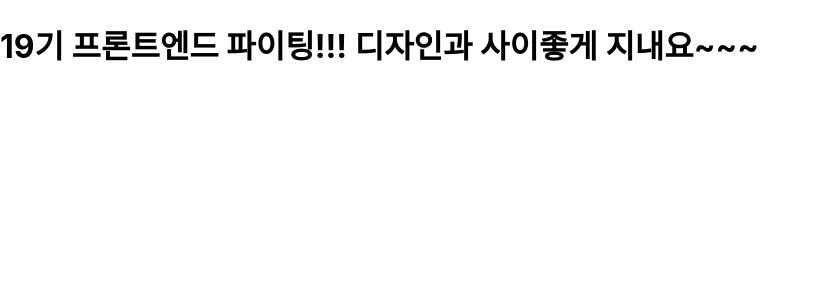
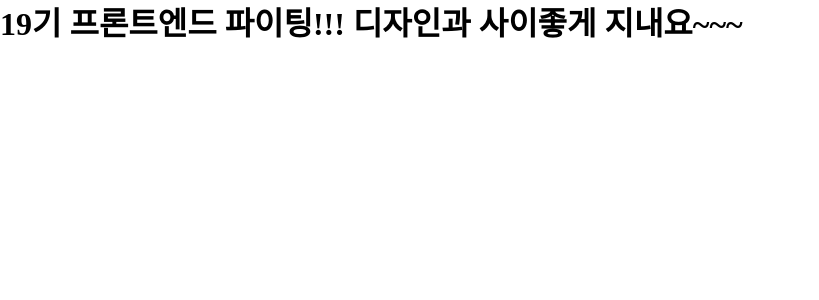
Before and after one commit to CEOS-Developers/react-messenger-19th, a React (Create React App) app: page / in a window 1280 px wide. Shown: the top 300 px of the page, without its empty margins (0-819 px from the left). Built offline with nearby package versions, Linux system fonts and the light colour scheme.

Commit message:
style: globalStyle 및 theme 설정

```diff
--- a/src/index.tsx
+++ b/src/index.tsx
@@ -2,12 +2,18 @@ import React from 'react';
 import ReactDOM from 'react-dom/client';
 import './index.css';
 import App from './App';
+import GlobalStyle from "./styles/GlobalStyle";
+import { ThemeProvider } from "styled-components";
+import theme from "./styles/theme";
 
 const root = ReactDOM.createRoot(
 	document.getElementById('root') as HTMLElement
 );
 root.render(
 	<React.StrictMode>
-		<App />
+		<ThemeProvider theme={theme}>
+      <GlobalStyle />
+      <App />
+    </ThemeProvider>
 	</React.StrictMode>
 );
--- /dev/null
+++ b/src/styles/GlobalStyle.ts
@@ -0,0 +1,46 @@
+import { createGlobalStyle } from 'styled-components';
+
+const GlobalStyle = createGlobalStyle`
+	*,
+  *::before,
+  *::after {
+    box-sizing: border-box;
+    font-family: 'Pretendard-Regular';
+  }
+  * {
+    margin: 0;
+    padding: 0;
+  }
+  body {
+    line-height: 1.5;
+    -webkit-font-smoothing: antialiased;
+  }
+  img,
+  picture,
+  video,
+  canvas,
+  svg {
+    display: block;
+    max-width: 100%;
+  }
+  input,
+  button,
+  textarea,
+  select {
+    font: inherit;
+  }
+  p,
+  h1,
+  h2,
+  h3,
+  h4,
+  h5,
+  h6 {
+    overflow-wrap: break-word;
+  }
+  .scroll-box::-webkit-scrollbar {
+    display: none;
+  }
+`;
+
+export default GlobalStyle;
--- /dev/null
+++ b/src/styles/theme.ts
@@ -0,0 +1,88 @@
+const colors = {
+  black: '#121212',
+  white: '#FFFFFF',
+  orange: '#FF6128',
+  yellow: '#FEE500',
+  blue: '#ABC1D1',
+  gray_1: '#5C666E',
+  gray_2: '#828282',
+  gray_3: '#A7ACAF',
+  gray_4: '#E0E0E0',
+  gray_5: '#F5F5F5',
+  gray_6: '#F9F9FA',
+};
+
+const textStyles = {
+  title: {
+    font_size: '22px',
+    line_height: '32px',
+    font_weight: '600',
+  },
+  subTitle: {
+    font_size: '18px',
+    line_height: '28px',
+    font_weight: '600',
+  },
+  body1_1: {
+    font_size: '14px',
+    line_height: '16px',
+    font_weight: '400',
+  },
+  body1_2: {
+    font_size: '14px',
+    line_height: '16px',
+    font_weight: '500',
+  },
+  body2_1: {
+    font_size: '15px',
+    line_height: '20px',
+    font_weight: '500',
+  },
+  body2_2: {
+    font_size: '15px',
+    line_height: '24px',
+    font_weight: '600',
+  },
+  body3: {
+    font_size: '16px',
+    line_height: '24px',
+    font_weight: '400',
+  },
+  body4: {
+    font_size: '18px',
+    line_height: '28px',
+    font_weight: '500',
+  },
+  caption1: {
+    font_size: '8px',
+    line_height: '12px',
+    font_weight: '600',
+  },
+  caption2: {
+    font_size: '9px',
+    line_height: '12px',
+    font_weight: '400',
+  },
+  caption3: {
+    font_size: '10px',
+    line_height: '16px',
+    font_weight: '500',
+  },
+  caption4: {
+    font_size: '11px',
+    line_height: '16px',
+    font_weight: '400',
+  },
+  caption5: {
+    font_size: '12px',
+    line_height: '16px',
+    font_weight: '500',
+  },
+};
+
+const theme = {
+  colors,
+  textStyles,
+};
+
+export default theme;
```
